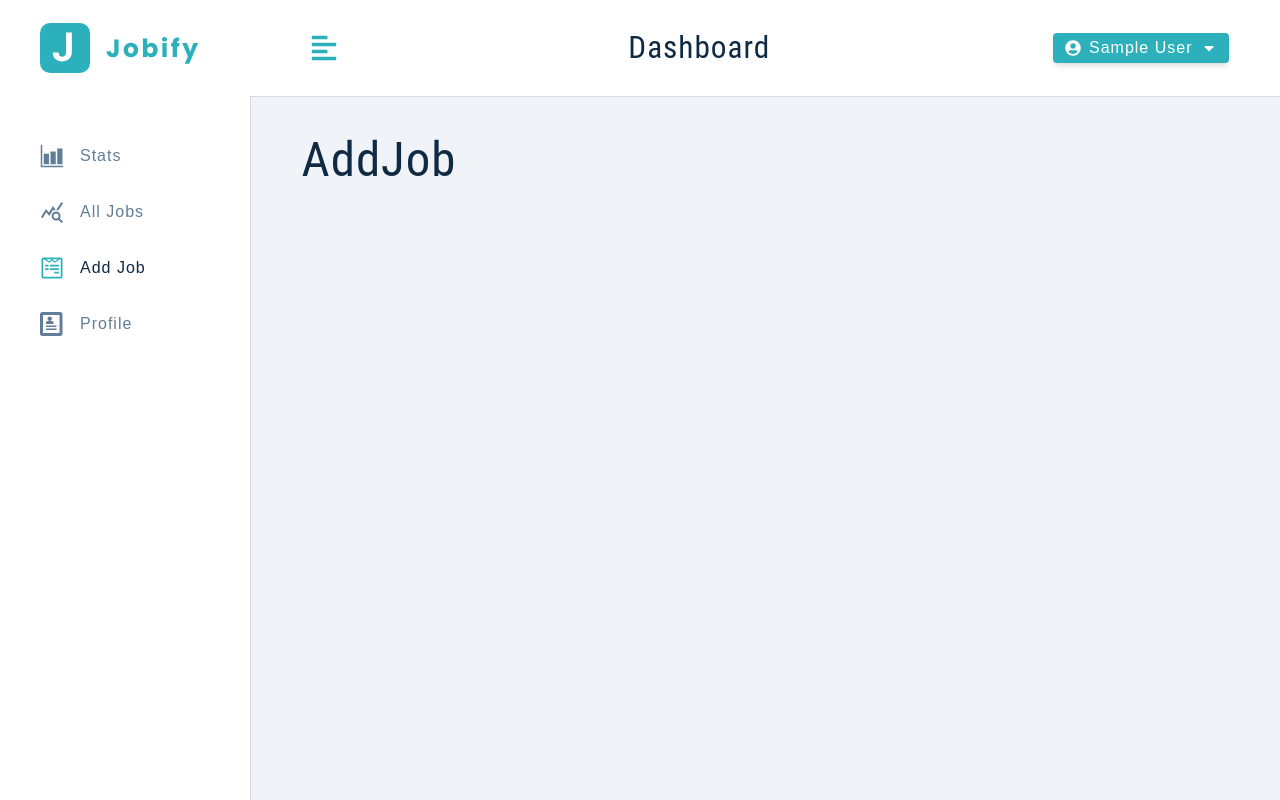
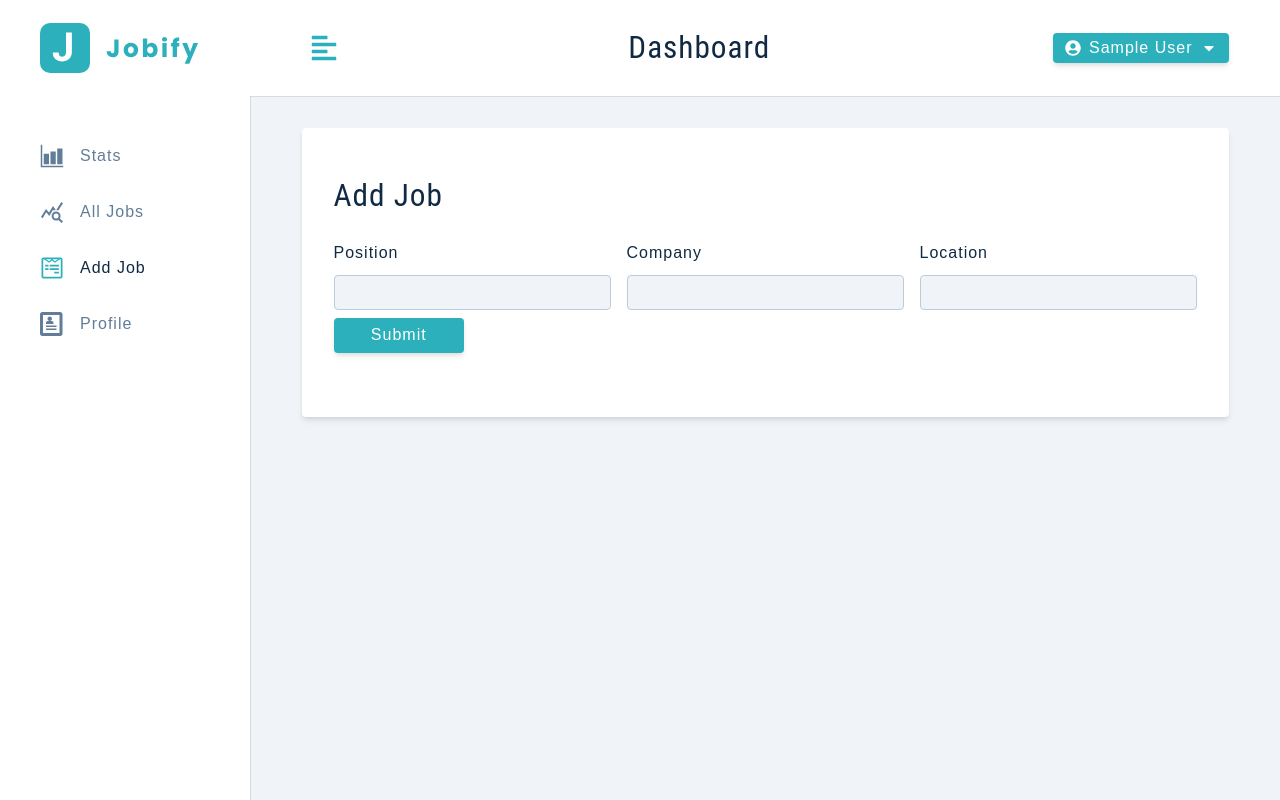
Before and after one commit to iputuagussetiawan/Jobify-Server-2022, a React (Create React App) app in the folder client/: page /add-job in a window 1280 px wide. Built offline with nearby package versions, Linux system fonts and the light colour scheme; sample sign-in values are in the browser's storage.

Commit message:
Add Job Page - Structure Complete

```diff
--- a/client/src/pages/dashborad/AddJob.js
+++ b/client/src/pages/dashborad/AddJob.js
@@ -1,9 +1,82 @@
-import React from 'react'
+import { FormRow, Alert } from "../../components";
+import { useAppContext } from "../../context/appContext";
+import Wrapper from "../../assets/wrappers/DashboardFormPage";
+const AddJob = () => {
+	const {
+		isEditing,
+		showAlert,
+		displayAlert,
+		position,
+		company,
+		jobLocation,
+		jobType,
+		jobTypeOptions,
+		status,
+		statusOptions,
+	} = useAppContext();
 
-function AddJob() {
-  return (
-    <h1>AddJob</h1>
-  )
-}
+	const handleSubmit = (e) => {
+		e.preventDefault();
 
-export default AddJob
+		if (!position || !company || !jobLocation) {
+			displayAlert();
+			return;
+		}
+		console.log("create job");
+	};
+
+	const handleJobInput = (e) => {
+		const name = e.target.name;
+		const value = e.target.value;
+		console.log(`${name}:${value}`);
+	};
+
+	return (
+		<Wrapper>
+			<form className="form">
+				<h3>{isEditing ? "edit job" : "add job"} </h3>
+				{showAlert && <Alert />}
+
+				{/* position */}
+				<div className="form-center">
+					<FormRow
+						type="text"
+						name="position"
+						value={position}
+						handleChange={handleJobInput}
+					/>
+					{/* company */}
+					<FormRow
+						type="text"
+						name="company"
+						value={company}
+						handleChange={handleJobInput}
+					/>
+					{/* location */}
+					<FormRow
+						type="text"
+						labelText="location"
+						name="jobLocation"
+						value={jobLocation}
+						handleChange={handleJobInput}
+					/>
+					{/* job type */}
+
+					{/* job status */}
+
+					<div className="btn-container">
+						<button
+							className="btn btn-block submit-btn"
+							type="submit"
+							onClick={handleSubmit}
+						>
+							submit
+						</button>
+					</div>
+				</div>
+			</form>
+		</Wrapper>
+	);
+};
+
+export default AddJob;
```
